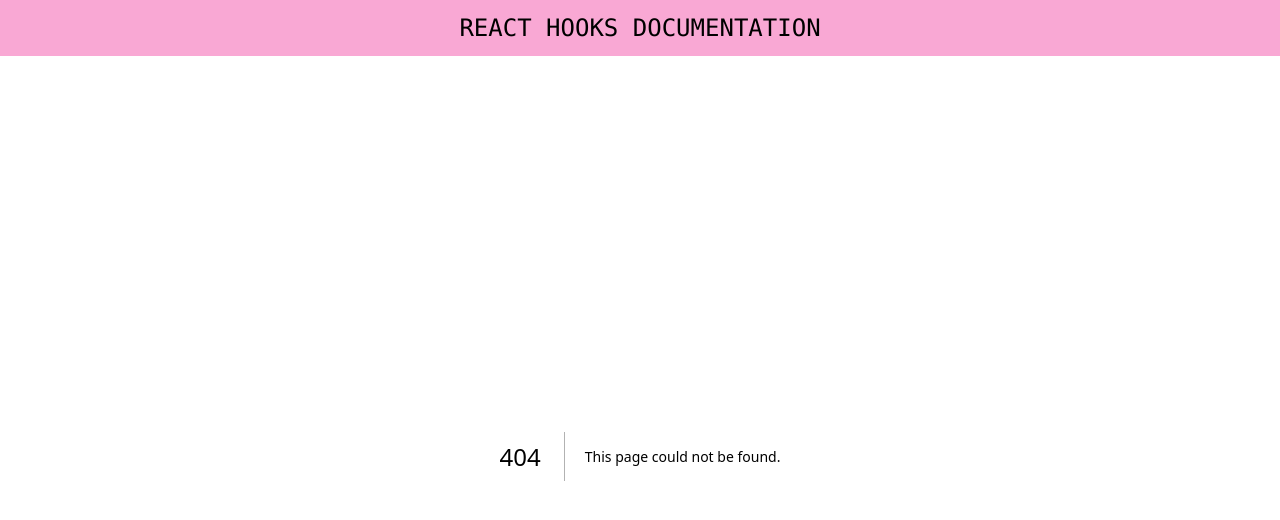
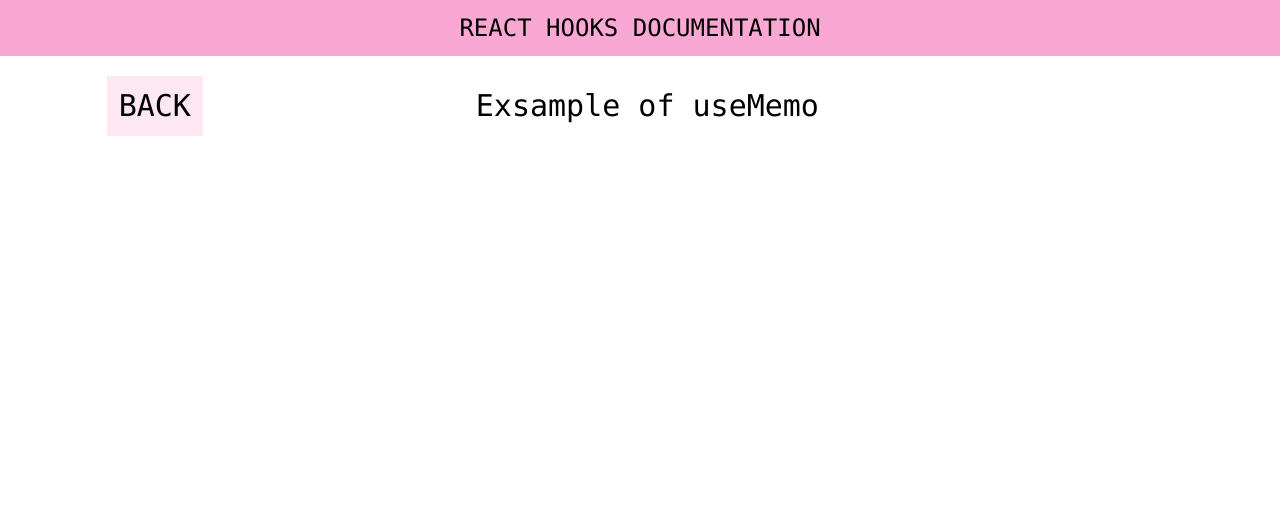
Before and after one commit to goldietiara/react-hooks-documentation, a Next.js app: page /exUseMemo in a window 1280 px wide. Before the commit this address had no page. Shown: the top 520 px of the page. Built offline with nearby package versions, Linux system fonts and the light colour scheme.

Commit message:
useContext: added function to the button

```diff
--- /dev/null
+++ b/src/app/(reactHooks)/exUseMemo/page.jsx
@@ -0,0 +1,19 @@
+import Link from "next/link";
+import React from "react";
+
+const ExUseMemo = () => {
+  return (
+    <div className=" w-10/12 h-20 flex flex-col text-3xl gap-5 m-5">
+      <div className="flex mb-10 w-full">
+        <Link href={"/"}>
+          <div className="bg-pink-100 w-fit h-fit p-3 hover:bg-pink-200 overflow-auto">
+            BACK
+          </div>
+        </Link>
+        <h4 className="text-center p-3 w-10/12">Exsample of useMemo</h4>
+      </div>
+    </div>
+  );
+};
+
+export default ExUseMemo;
--- a/src/components/(useContext)/userInputContext/UserInputContext.jsx
+++ b/src/components/(useContext)/userInputContext/UserInputContext.jsx
@@ -18,6 +18,7 @@
         className=" w-full h-full py-3 px-5 bg-pink-100 hover:bg-pink-200 border-l-2 border-pink-200"
         onClick={() => {
           setUsername(inputRef.current.value);
+          inputRef.current.value = "";
         }}
       >
         send
@@ -26,6 +27,7 @@
         className=" w-full h-full py-3 px-5 bg-pink-100 hover:bg-pink-200 border-l-2 border-pink-200"
         onClick={() => {
           setUsername("chiyo dad");
+          inputRef.current.value = "";
         }}
       >
         reset
```
